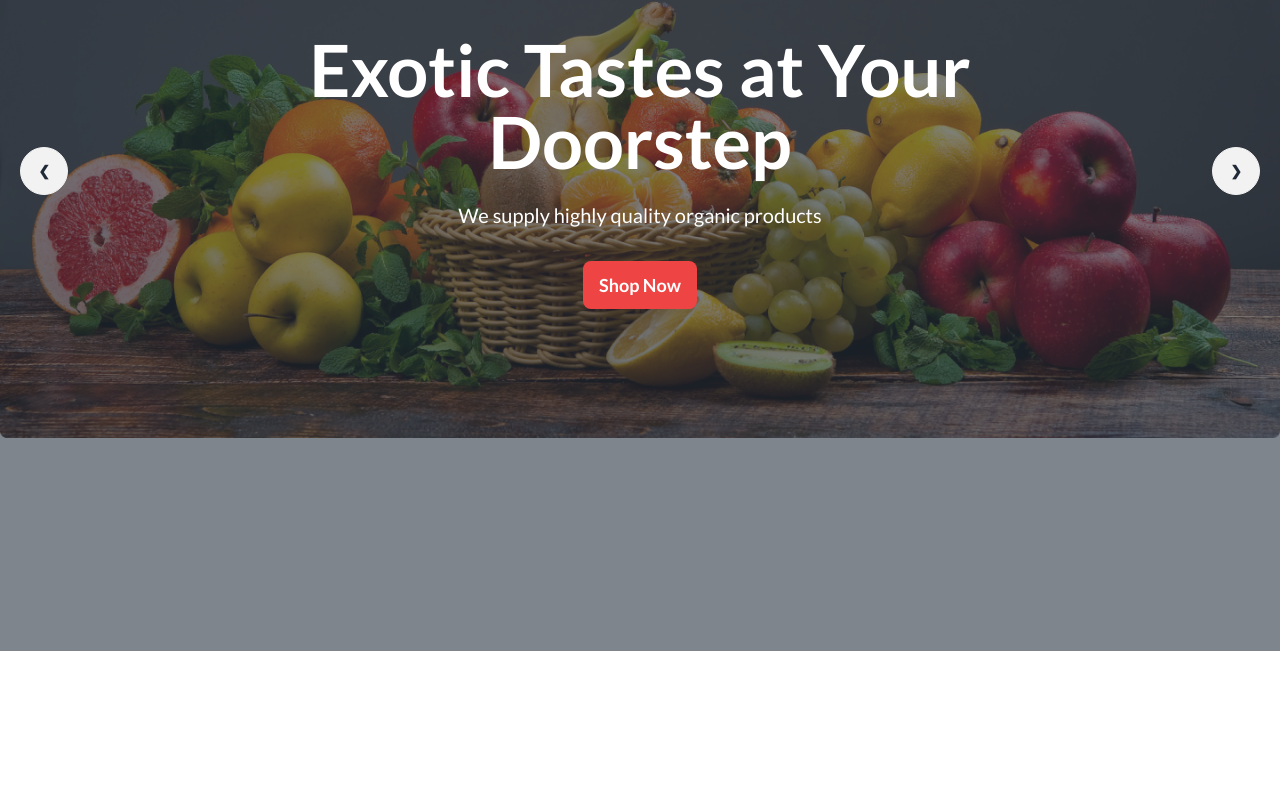
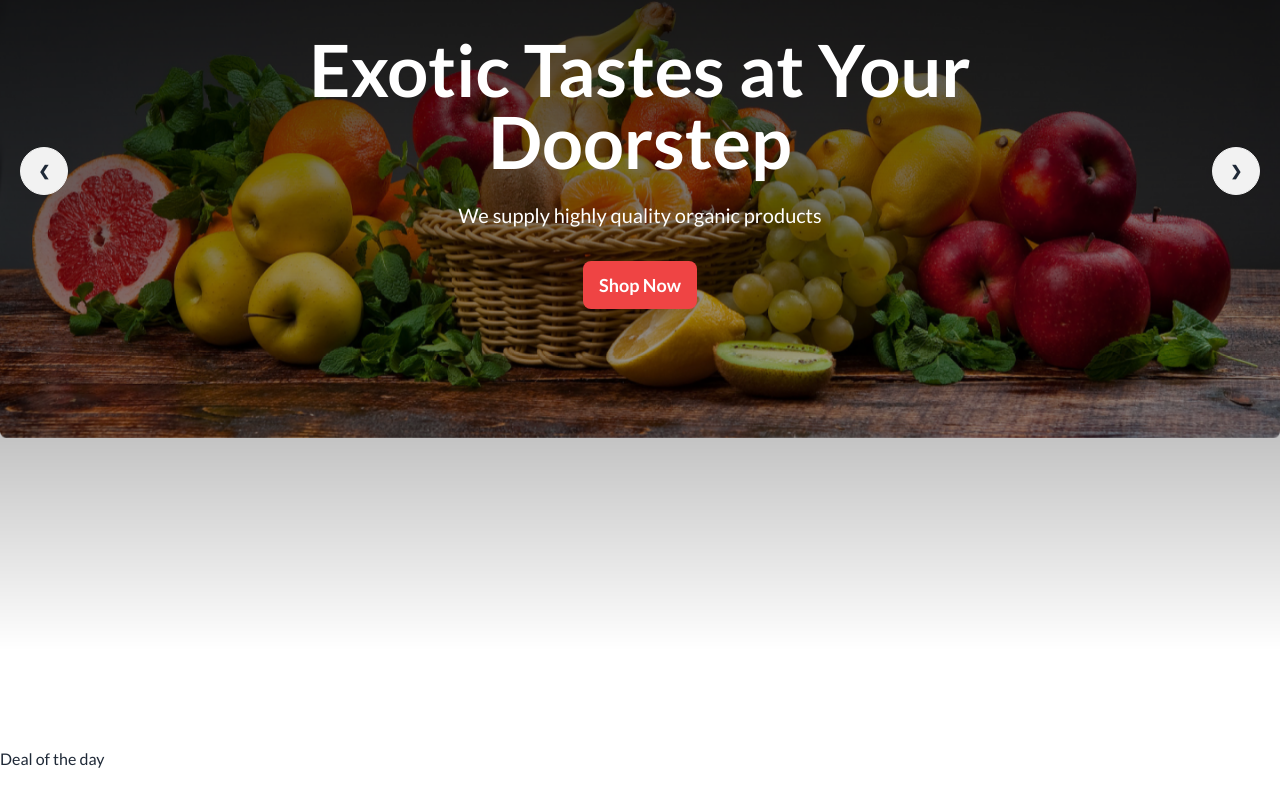
Before and after one commit to ZarinTasminSejuti/Fruit-Burst-Page, a plain HTML site: page index.html in a window 1280 px wide. Shown: the part 445-1252 px from the top of the page. Before the commit the page ends 1096 px from the top, so only its background shows below. Drawn offline with nearby package versions, Linux system fonts and the light colour scheme; grey boxes are pictures that could not be loaded.

Commit message:
added linear gradient on banner

```diff
--- a/index.html
+++ b/index.html
@@ -20,6 +20,8 @@
             font-family: 'Lato', sans-serif;
         }
     </style>
+
+
 </head>
 
 <body class="font-lato">
@@ -56,9 +58,8 @@
 
         <div class="carousel w-full mt-14">
             <!-- slide 1 -->
-            <div id="slide1" class="hero carousel-item relative w-full">
-              <img src="/images/banner1.png" class="w-full" />
-              <div class="hero-overlay bg-opacity-60"></div>
+            <div id="slide1" class="hero carousel-item relative w-full bg-gradient-to-b from-black from-5%">
+              <img src="/images/banner1.png" class="w-full absolute mix-blend-multiply" />
               <div class="hero-content text-center text-neutral-content">
                 <div class="max-w-3xl">
                   <h1 class="mb-6 text-7xl font-extrabold text-white">Exotic Tastes at Your Doorstep</h1>
@@ -101,7 +102,13 @@
 
     <!-- main section -->
     <main>
-
+        <section class="my-24">
+            <div>
+                <div>
+                    <h2>Deal of the day</h2>
+                </div>
+            </div>
+        </section>
     </main>
 
 
```
